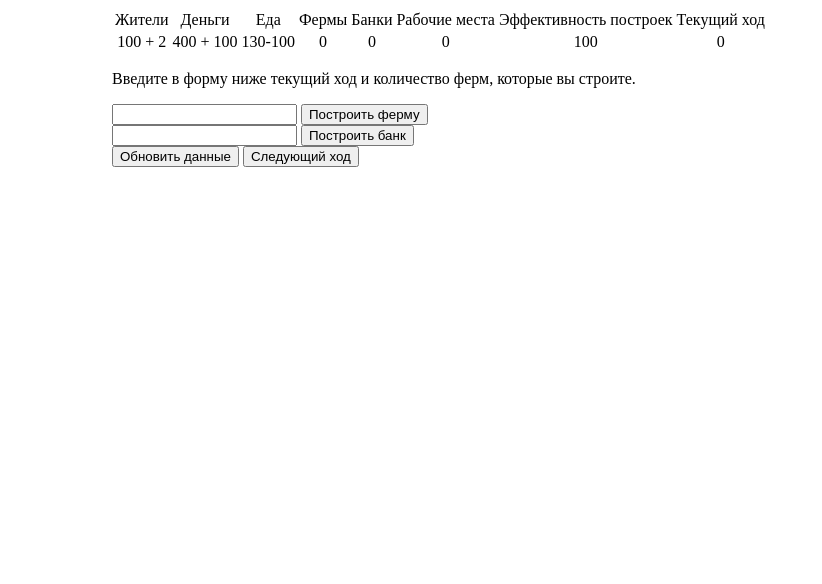
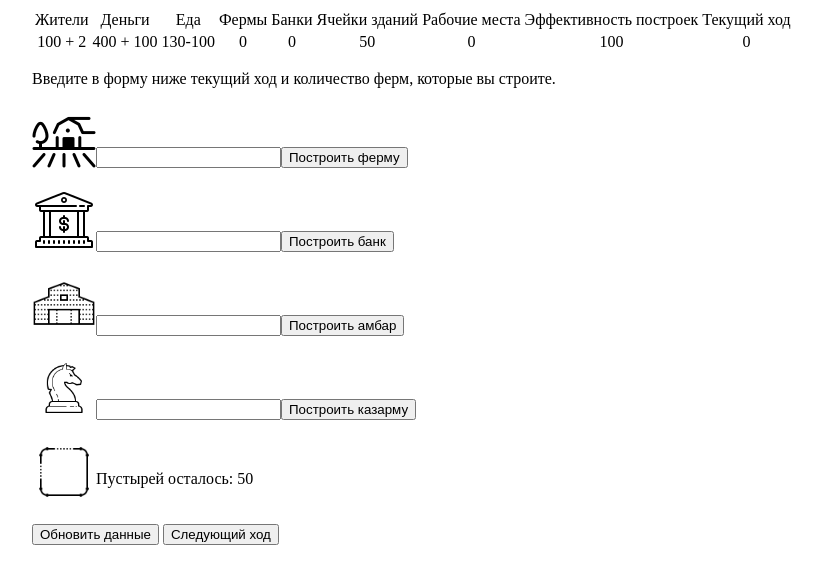
Before and after one commit to PanshinAnd/-PanshinAnd.errortopia.io-, a plain HTML site: page index.html in a window 1280 px wide. Shown: the whole page, without its empty margins (128-950 px from the left). Drawn offline with Linux system fonts and the light colour scheme.

Commit message:
. Устанавливается лимит еды в размере 10.000 еды. Еды выше лимита не копится. Добавляется здание Амбар. Каждый амбар увеличивает лимит еды на 5000. Создаёт 15 рабочих мест.

```diff
--- a/index.html
+++ b/index.html
@@ -18,6 +18,7 @@
             <td>Еда</td>
             <td>Фермы</td>
             <td>Банки</td>
+            <td>Ячейки зданий</td>
             <td>Рабочие места</td>
             <td>Эффективность построек</td>
             <td>Текущий ход </td>
@@ -28,6 +29,7 @@
             <td id='food'></td>
             <td id='farm'></td>
             <td id='bank'></td>
+            <td id='constructionCell'></td>
             <td id="workplaces"></td>
             <td id='buildEfficiency'></td>
             <td id='currentTurn'></td>
@@ -37,12 +39,35 @@
       <div class='container'>
         <form action="main.js" name ="form">
           <p>Введите в форму ниже текущий ход и количество ферм, которые вы строите.</p>
-          <!--в связи с этим вопрос: зачем вводить текущий ход, если он ни на что не влияет? -->
-          <input type='number' id='farm' name="farm" value="farm"></input>
-          <input type="button" onclick="building(farm)" value= "Построить ферму"></input>
+
+          <div class='building'>
+            <img src='farm.png' alt='Ферма'>
+            <input type='number' id='farm' name="farm" value="farm"></input>
+            <input type="button" onclick="building(farm)" value= "Построить ферму"></input>
+          </div>
           <div class="break"></div>
-          <input type='number' id='bank' name="bank" value="bank"></input>
-          <input type="button" onclick="building(bank)" value= "Построить банк"></input>
+          <div class='building'>
+            <img src='bank.png' alt='Банк'>
+            <input type='number' id='bank' name="bank" value="bank"></input>
+            <input type="button" onclick="building(bank)" value= "Построить банк"></input>
+          </div>
+          <div class="break"></div>
+          <div class='building'>
+            <img src='barn.png' alt='Амбар' weight=64px; height = 64px;>
+            <input type='number' id='barn' name="barn" value="barn"></input>
+            <input type="button" onclick="building(barn)" value= "Построить амбар"></input>
+          </div>
+          <div class="break"></div>
+          <div class='building'>
+            <img src='barracks.png' alt='Казарма' weight=64px; height = 64px;>
+            <input type='number' id='barracks' name="barracks" value="barracks"></input>
+            <input type="button" onclick="building(bank)" value= "Построить казарму"></input>
+          </div>
+          <div class="break"></div>
+          <div class='building'>
+            <img src='empty.png' alt='Пустырь' weight=64px; height = 64px;>
+            <p>Пустырей осталось: <span id="freeCells"></span></p>
+          </div>
           <div class="break"></div>
           <input type="button" onclick="updateStat()" value = 'Обновить данные'></input>
           <input type="button" onclick="nextTurn()" value = 'Следующий ход'></input>
--- a/main.js
+++ b/main.js
@@ -15,14 +15,22 @@ class Building {
 
 let farm = new Building("food", 0.7, 25, 0);
 let bank = new Building("money", 0.25, 20, 0);
+let barn = new Building("foodLimit", 50, 15, 0);
 
-const populationGrowth = 0.02;
+const populationGrowth = 0.02, initialFoodLimit = 10000;
 let population = 100;
 let money = 400;
-let food = 130;
+let food = 130, foodLimit = initialFoodLimit;
 let currentTurn = 0;
-let balanceFood, balanceMoney, balancePopulation = 0;
+let balanceFood, balanceMoney, balancePopulation, balanceFoodLimit = 0;
+let constructionCells = 50;
 
+function freeCells() {
+  return constructionCells - totalBuildings();
+}
+function totalBuildings() {
+  return farm.countBuildings + bank.countBuildings + barn.countBuildings;
+}
 
 function balanceAccrual(){
   balanceMoney = Math.floor(Math.min(population,sumWorkplaces()) * 3 + bank.income());
@@ -30,6 +38,10 @@ function balanceAccrual(){
     balanceMoney += Math.floor(population-sumWorkplaces());
   }
   balanceFood = Math.floor(farm.income() - population);
+  foodLimit = barn.income() + initialFoodLimit;
+  //alert(barn.income());
+  if ((food + balanceFood) > foodLimit)
+    balanceFood = foodLimit - food;
   balancePopulation = Math.floor(population * populationGrowth);
   if(food == 0){
     balancePopulation = 0;
@@ -60,7 +72,7 @@ function buildEfficiency(){
   }
 }
 function sumWorkplaces(){
-  return farm.totalWorkplaces() + bank.totalWorkplaces();
+  return farm.totalWorkplaces() + bank.totalWorkplaces() + barn.totalWorkplaces();
 }
 function updateStat(){
   let td;
@@ -95,11 +107,16 @@ function updateStat(){
     td.innerHTML = food;
     if(balanceFood >= 0){
       td.innerHTML += ' + ';
-      td.innerHTML += balanceFood;
+      td.innerHTML += Math.floor(balanceFood);
     }
     else {
-      td.innerHTML += balanceFood;
+      td.innerHTML += Math.floor(balanceFood);
     }
+    td = document.getElementById('constructionCell');
+    td.innerHTML = constructionCells;
+
+    td = document.getElementById('freeCells');
+    td.innerHTML = freeCells();
 
     td = document.getElementById('workplaces');
     td.innerHTML = sumWorkplaces();
@@ -131,11 +148,17 @@ function  building(build){
     let input = document.getElementById(buildName).value;
     let countBuildings = Number(build.value);
     if (countBuildings >= 1){
-      while(money >= 100 && countBuildings >= 1){
-        eval(buildName).countBuildings++;
-        countBuildings--;
-        money = money - 100;
-      }
+        while(money >= 100 && countBuildings >= 1){
+          if (freeCells() >= 1){
+            eval(buildName).countBuildings++;
+            countBuildings--;
+            money = money - 100;
+          }
+          else{
+            alert("Все ячейки строительства заняты");
+            break;
+          }
+        }
     }
     if (money==0 && Building > 0){
       alert("Вы хотите возвести больше построек, чем можете себе позволить. Постройки возведены на все ваши деньги");
--- a/style.css
+++ b/style.css
@@ -7,7 +7,7 @@ table {
   border-color: red;
   margin-left: auto;
   margin-right: auto;
-  width:50em;
+  width:60em;
 }
 .break {
   flex-basis: 100%;
@@ -17,3 +17,8 @@ table {
   display: flex;
   flex-wrap: wrap;
 }
+.building {
+  margin-bottom: 20px;
+  display: flex;
+  align-items: flex-end;
+}
```
Also changed, not shown: bank.png (added), barn.png (added), barracks.png (added), empty.png (added), farm.png (added).
